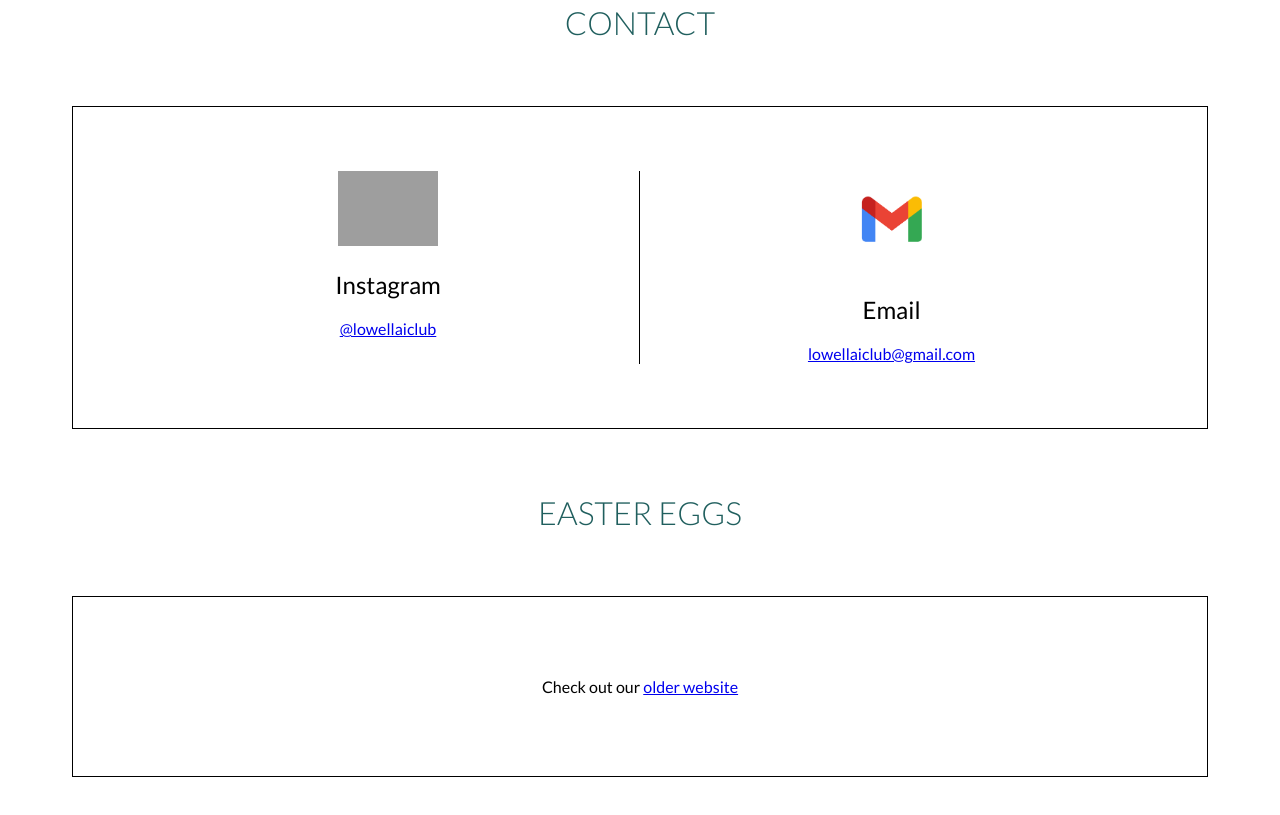
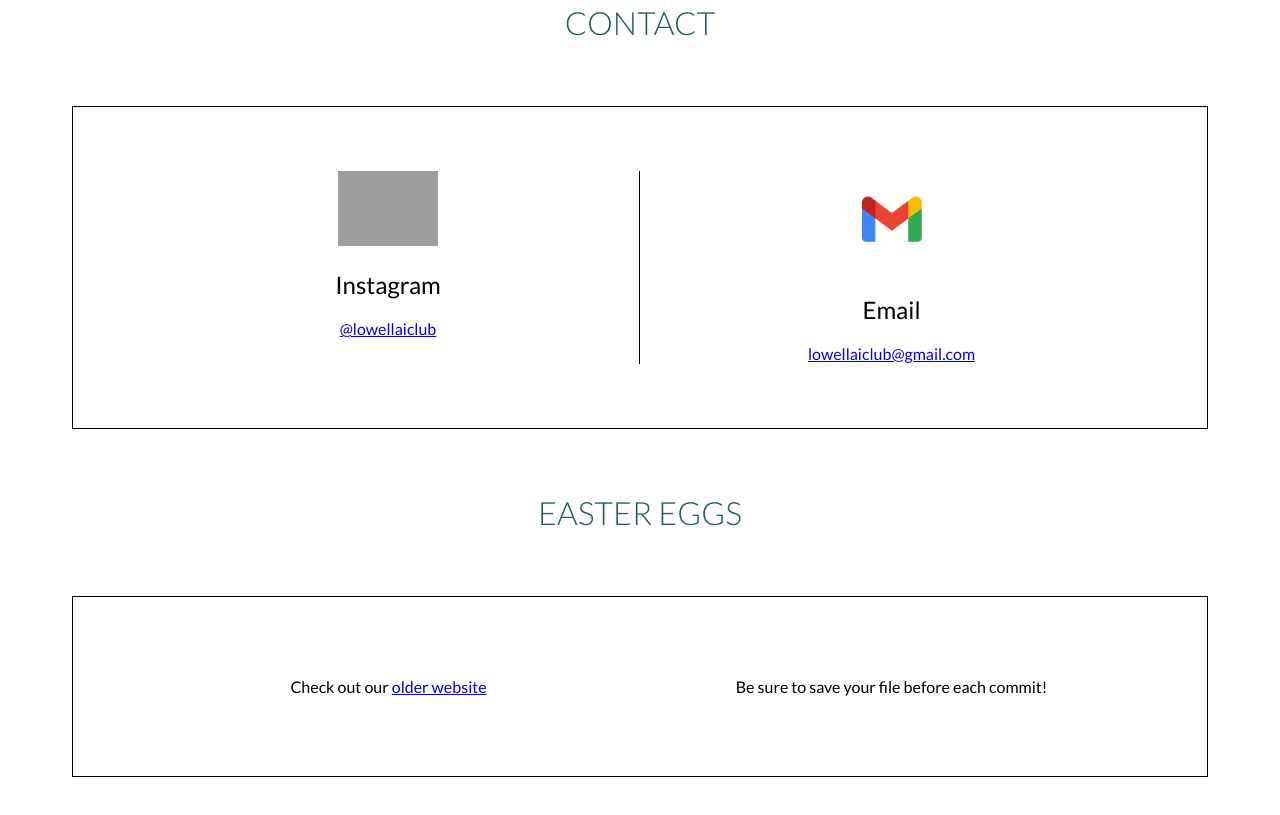
Before and after one commit to emilypancake/lowellai, a plain HTML site: page index.html in a window 1280 px wide. Shown: the part 1603-2418 px from the top of the page. Drawn offline with Linux system fonts and the light colour scheme; grey boxes are pictures that could not be loaded.

Commit message:
another easter egg

```diff
--- a/index.html
+++ b/index.html
@@ -75,6 +75,7 @@
         </header>
         <article>
             <p>Check out our <a href = "https://sites.google.com/view/lowellai/home">older website</a></p>
+            <p>Be sure to save your file before each commit!</p>
         </article>
     </body>
 </html>
```
